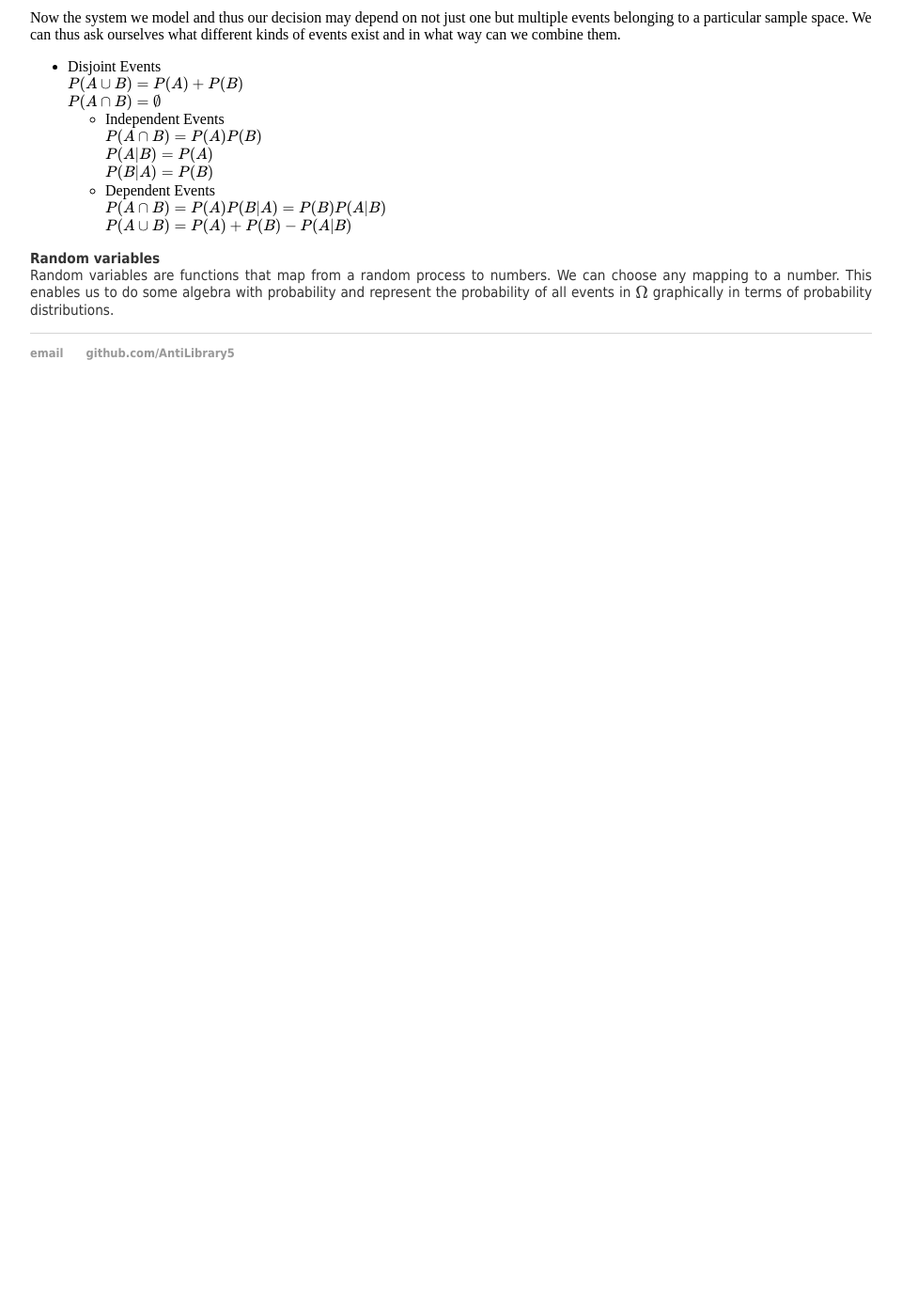
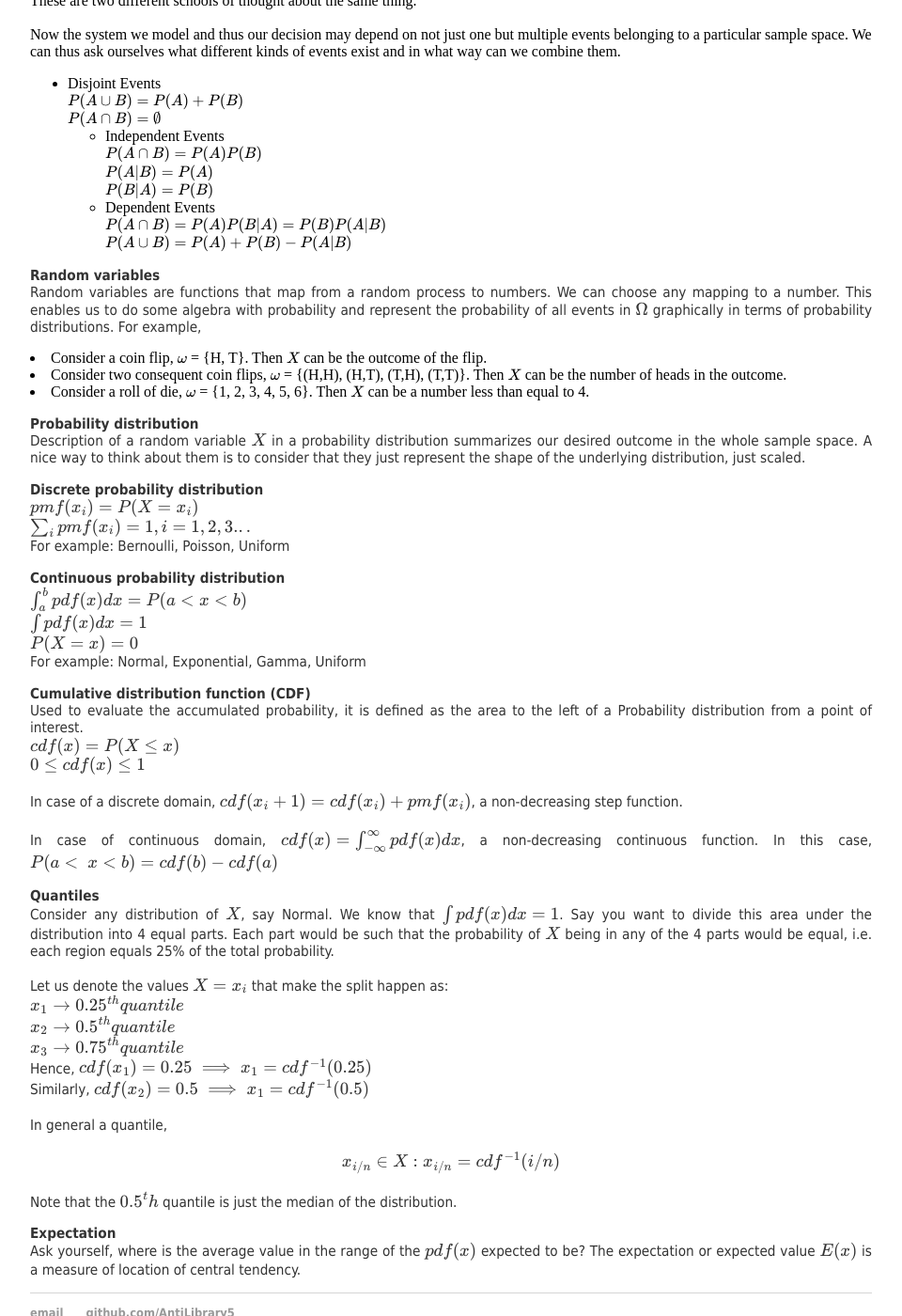
Before and after one commit to AntiLibrary5/AntiLibrary5.github.io, a Jekyll site: the page built from notes/statistics.html, in a window 1280 px wide and 1400 px high, scrolled down 842 px. Shown: the whole window at 94% size, without its empty margins (160-1120 px from the left). Built offline with Jekyll 4.4.1, drawn with Linux system fonts in a browser that asks for light colours; nearby versions of some CDN libraries; before the commit the page ends 1285 px from its top, so only the background shows below that; some of the changed text lies outside the part shown.

Commit message:
Update statistics.html

```diff
--- a/notes/statistics.html
+++ b/notes/statistics.html
@@ -3,7 +3,6 @@
 title: Vaibhav Arora, theboxtroll
 ---
 <h1>Applied Statistics</h1>
-
 <head>
   <meta charset="utf-8">
   <meta name="viewport" content="width=device-width">
@@ -27,7 +26,7 @@
 <b>Taming uncertainty</b>
 <br>In the real world there are various sources of uncertainty. Rolling a die cannot be perfectly modeled due to hundreds of different factors (angle of hand, force, angle of die, material of the table, air friction, and so on). In fact, it is the characteristic complexity of the real world that the system under study is well-off as always having uncertainty and we are well-off having tools to study them. Given a system (a data-generating process), what are the properties of the outcome?
 
-<br><br>We define a sample space \(\Omega\) as the set of all possible outcomes of  a data-generating process. Actually this set must have specific properties and is called a measurable space and the space is then called \(\sigma\)-Borel space.
+<br><br>We define a sample space \(\Omega\) as the set of all possible outcomes of  a data-generating process. Actually this set must have specific properties and is called a measurable space and the space is then called \(\sigma\)-Borel space. Points \(\omega\) sample space are called sample outcomes.
 
 <br><br>Events are the set subset of the desirable outcomes in \(\Omega\). As mentioned, the said data-generating process exhibits randomness and we still what to make sound decisions. The events \(E\) thus become our primary object of study to work upon the data-generating process/sample space.
 
@@ -61,5 +60,54 @@
 
 <p align="justify">
 <b>Random variables</b>
-<br>Random variables are functions that map from a random process to numbers. We can choose any mapping to a number. This enables us to do some algebra with probability and represent the probability of all events in \(\Omega\) graphically in terms of probability distributions.
+<br>Random variables are functions that map from a random process to numbers. We can choose any mapping to a number. This enables us to do some algebra with probability and represent the probability of all events in \(\Omega\) graphically in terms of probability distributions. For example,
+<li> Consider a coin flip, \(\omega\) = {H, T}. Then \(X\) can be the outcome of the flip.
+<li> Consider two consequent coin flips, \(\omega\) = {(H,H), (H,T), (T,H), (T,T)}. Then \(X\) can be the number of heads in the outcome.
+<li> Consider a roll of die, \(\omega\) = {1, 2, 3, 4, 5, 6}. Then \(X\) can be a number less than equal to 4.
 </p>
+
+<p align="justify">
+<b>Probability distribution</b>
+<br> Description of a random variable \(X\) in a probability distribution summarizes our desired outcome in the whole sample space. A nice way to think about them is to consider that they just represent the shape of the underlying distribution, just scaled.
+
+<p align="justify">
+<b>Discrete probability distribution</b>
+<br>\( pmf(x_i) = P(X = x_i) \)
+<br>\( \sum_{i} pmf(x_i) = 1, i=1,2,3... \)
+<br>For example: Bernoulli, Poisson, Uniform
+</p>
+
+<p align="justify">
+<b>Continuous probability distribution</b>
+<br>\( \int_{a}^b pdf(x) dx = P(a \lt x \lt b) \)
+<br>\( \int pdf(x) dx = 1 \)
+<br> \(P(X=x) = 0\)
+<br>For example: Normal, Exponential, Gamma, Uniform
+</p>
+
+<p align="justify">
+<b>Cumulative distribution function (CDF)</b>
+<br>Used to evaluate the accumulated probability, it is defined as the area to the left of a Probability distribution from a point of interest.
+<br>\( cdf(x) = P(X \le x)  \)
+<br>\( 0 \le cdf(x) \le 1 \)
+<br><br> In case of a discrete domain, \(cdf(x_i+1) = cdf(x_i) + pmf(x_i)\), a non-decreasing step function.
+<br><br> In case of continuous domain, \(cdf(x) = \int_{-\infty}^\infty pdf(x) dx\), a non-decreasing continuous function.
+In this case, \(P(a \lt\ x \lt b) = cdf(b) - cdf(a)\)
+
+<p align="justify">
+<b>Quantiles</b>
+<br>Consider any distribution of \(X\), say Normal. We know that \( \int pdf(x) dx = 1 \). Say you want to divide this area under the distribution into 4 equal parts. Each part would be such that the probability of \(X\) being in any of the 4 parts would be equal, i.e. each region equals 25% of the total probability.
+<br><br>Let us denote the values \(X=x_i\) that make the split happen as:
+<br>\(x_1 \rightarrow 0.25^{th} quantile\)
+<br>\(x_2 \rightarrow 0.5^{th} quantile\)
+<br>\(x_3 \rightarrow 0.75^{th} quantile\)
+<br>Hence, \(cdf(x_1) = 0.25 \implies x_1 = cdf^{-1}(0.25) \)
+<br>Similarly, \(cdf(x_2) = 0.5 \implies x_1 = cdf^{-1}(0.5) \)
+<br><br>In general a quantile, \[x_{i/n} \in X: x_{i/n} = cdf^{-1}(i/n) \]
+Note that the \(0.5^th\) quantile is just the median of the distribution.
+</p>
+
+<p align="justify">
+<b>Expectation</b>
+<br>Ask yourself, where is the average value in the range of the \(pdf(x)\) expected to be? The expectation or expected value \(E(x)\) is a measure of location of central tendency.
+</p>
```
